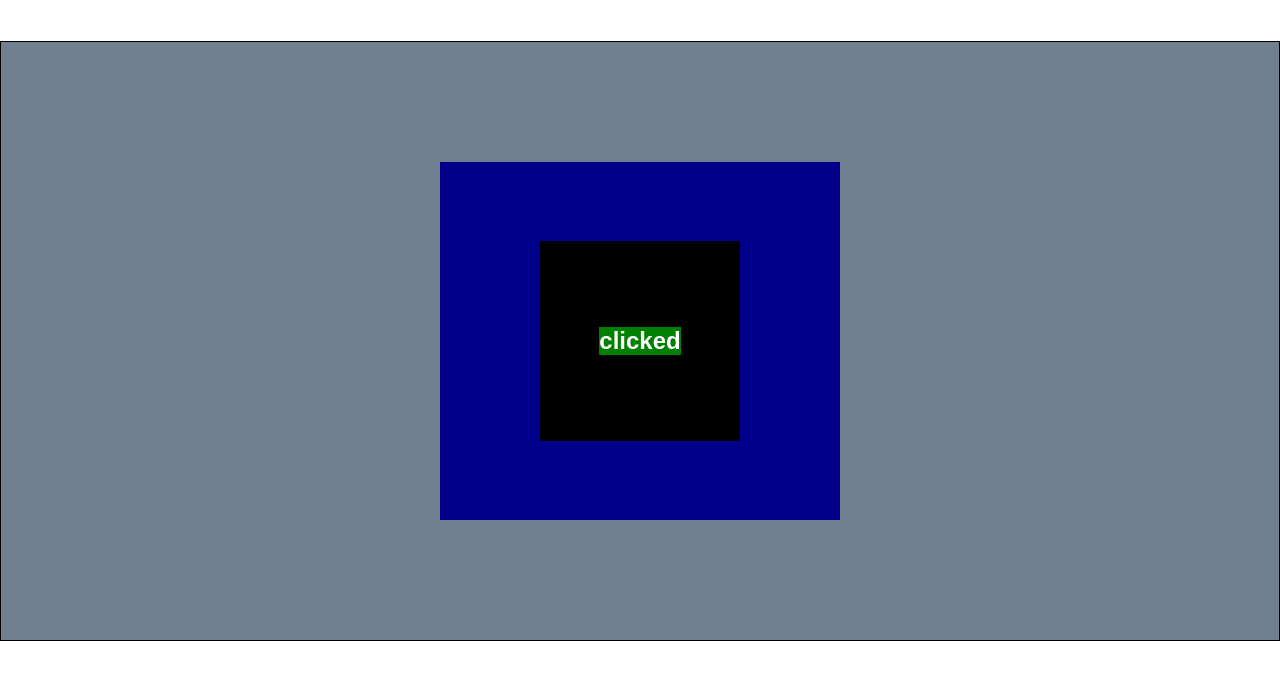
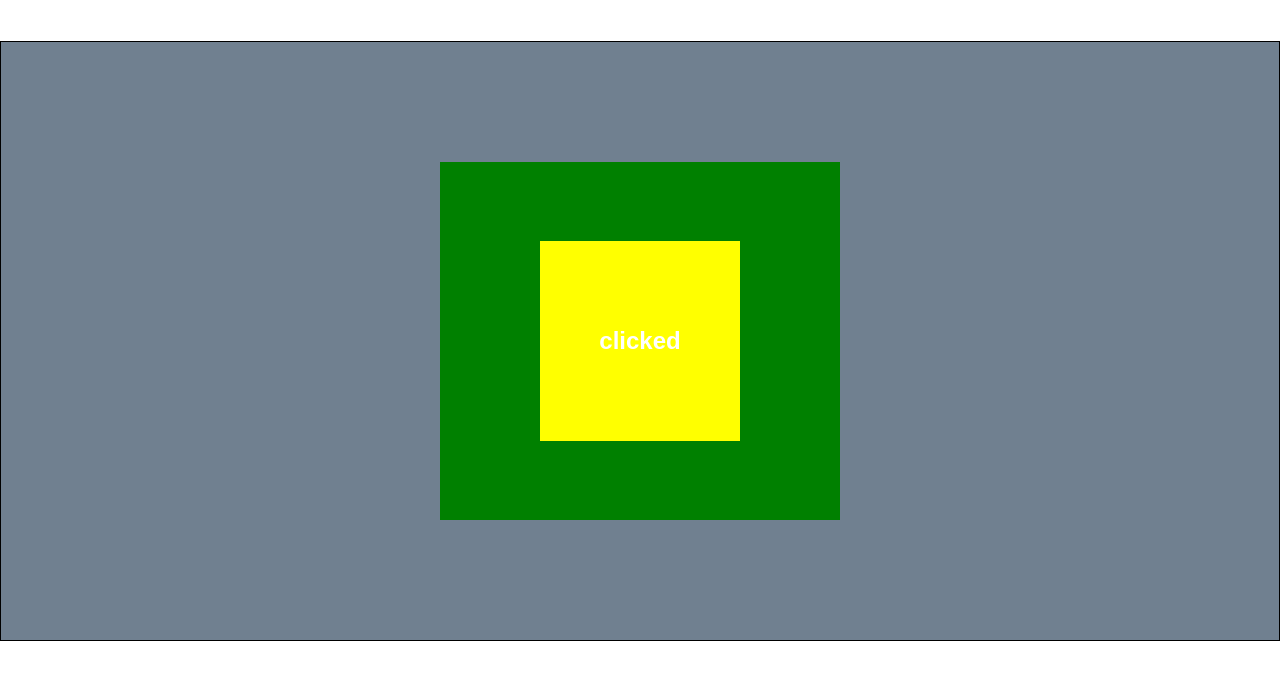
Before and after one commit to Vinay-webDev/js23-eventListener, a plain HTML site: page index.html in a window 1280 px wide. Both pictures are taken after a click on the element "My 2nd View". Shown: the part 59-738 px from the top of the page. Drawn offline with Linux system fonts and the light colour scheme.

Commit message:
12. classList
classList.add( )
classList.remove( )

```diff
--- /dev/null
+++ b/css/_classes.scss
@@ -0,0 +1,21 @@
+.height {
+    height: 100px;
+}
+.purple {
+    background-color: purple;
+}
+.blue {
+    background-color: blue;
+}
+.darkblue {
+    background-color: darkblue;
+}
+.black {
+    background-color: black;
+}
+.green {
+    background-color: green;
+}
+.yellow {
+    background-color: yellow;
+}
--- a/css/style.css
+++ b/css/style.css
@@ -62,7 +62,12 @@ main {
 .black {
     background-color: #000;
 }
-
+.yellow {
+    background-color: yellow;
+}
+.green {
+    background-color: green;
+}
 nav {
     display: -webkit-box;
     display: -ms-flexbox;
--- a/js/main.js
+++ b/js/main.js
@@ -156,6 +156,7 @@ use true as useCapture then it works it's way from out the in **/
    useCapture = true ===>>> out to the in */
 /////////////////////////////////////////////////////////////////
 // now let's look at the event.target
+/*
 document.addEventListener("readystatechange", (event) => {
     if (event.target.readyState === "complete") {
         console.log("readyState: complete");
@@ -178,7 +179,7 @@ const initApp = () => {
     h2.addEventListener("click", (event) => {
         event.target.textContent = "clicked";
     })
-}
+} */
 /* event.target is not about what the event we added
 it's about what the target is */
 /* 1.===>> as you can see when I clicked on h2 the text and
@@ -186,4 +187,30 @@ the backgroundColor of h2 only changed to "green" even though
 we are not able to see. it actually first changed to "yellow" then
 it changed to "green"
 2. when i clicked div on same happens
-3. clicked on section  */
+3. clicked on section
+4. clicked on section then div then h2*/
+//////////////////////////////////////////////////////////////////////////////////////////////
+// how to add classes
+// classLists
+document.addEventListener("readystatechange", (event) => {
+    if (event.target.readyState === "complete") {
+        console.log("readyState: complete");
+        initApp();
+    }
+})
+const initApp = () => {
+    const view = document.querySelector("#view2");
+    const div = view.querySelector("div");
+    const h2 = div.querySelector("h2");
+
+    view.addEventListener("click", (event) => {
+        view.classList.add("green");
+        view.classList.remove("darkBlue");
+    }, false)
+    div.addEventListener("click", (event) => {
+        div.classList.add("yellow");
+    }, false)
+    h2.addEventListener("click", (event) => {
+        event.target.textContent = "clicked";
+    }, false)
+}
```
Also changed, not shown: ss/11. event.target/Screenshot 2024-05-12 010912.png (added), ss/11. event.target/Screenshot 2024-05-12 010952.png (added), ss/11. event.target/Screenshot 2024-05-12 011035.png (added), ss/12. classList/Screenshot 2024-05-12 013120.png (added), ss/12. classList/Screenshot 2024-05-12 013128.png (added).
